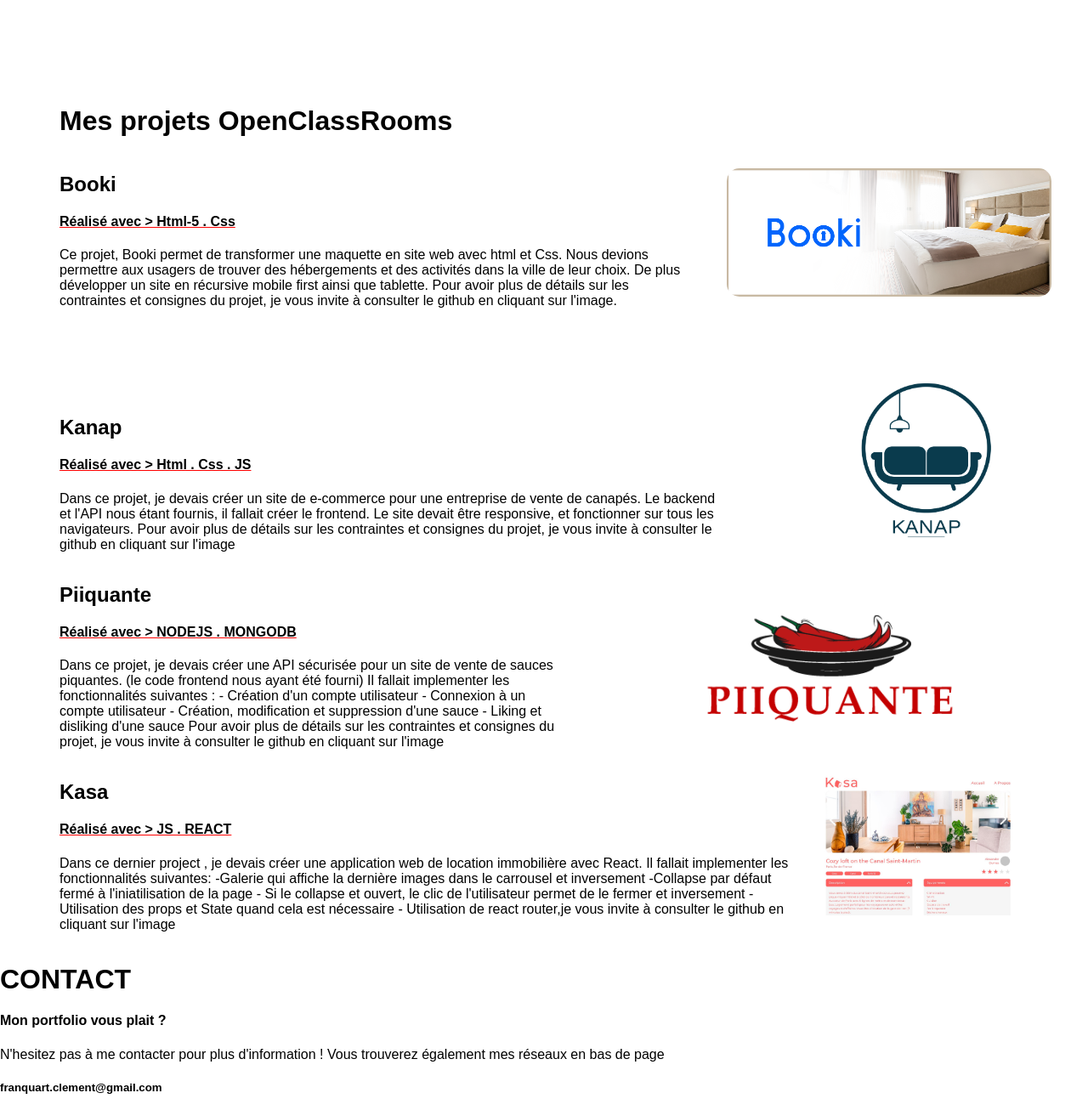
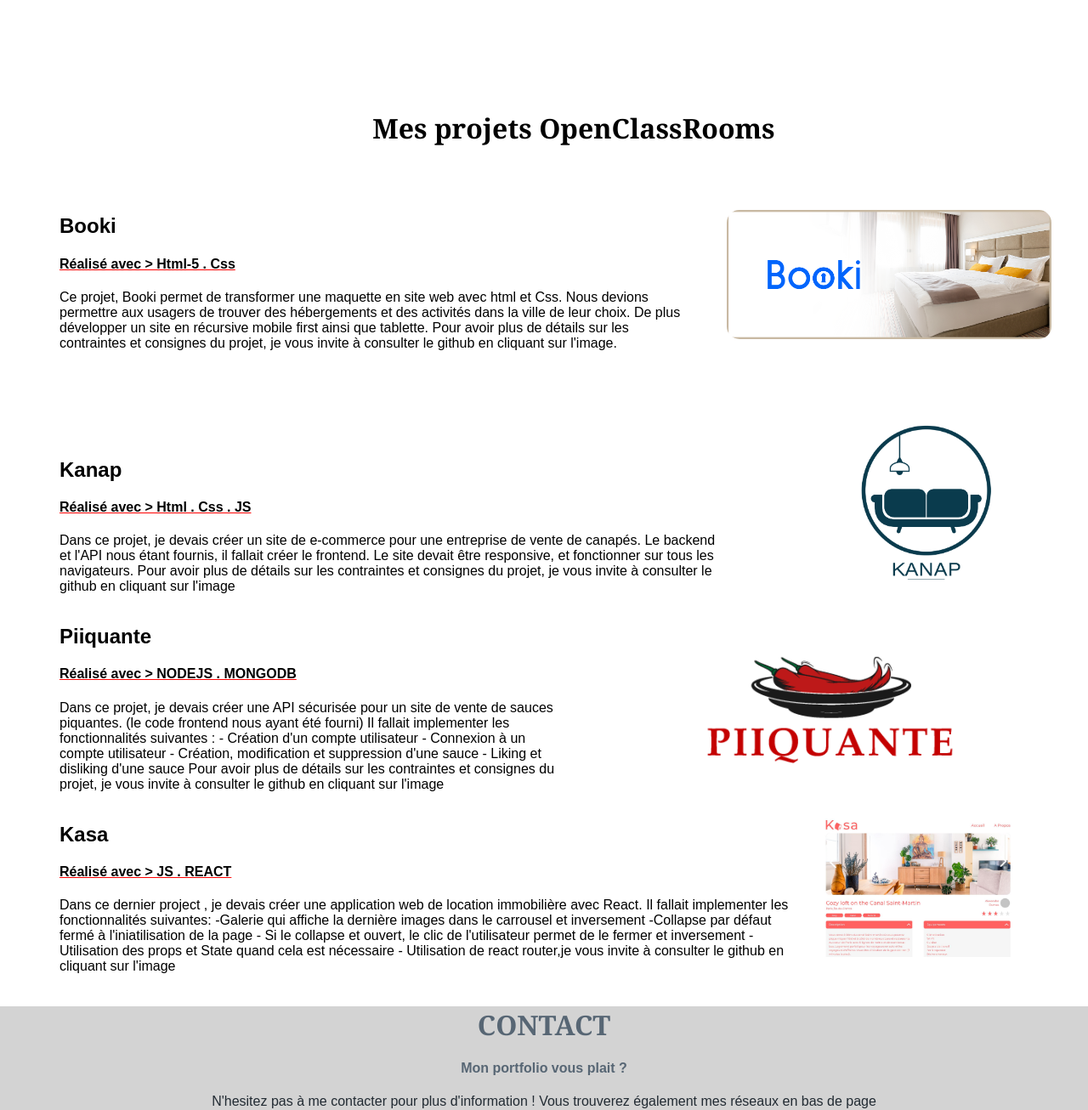
Before and after one commit to ClementFra/Portfolio, a website: page index.html in a window 1280 px wide. Shown: the part 1320-2626 px from the top of the page at 85% size. Drawn offline with Linux system fonts and the light colour scheme.

Commit message:
sass contact && change font family

```diff
--- a/assets/sass/css/styles.scss
+++ b/assets/sass/css/styles.scss
@@ -2,9 +2,8 @@ header {
   display: flex;
   justify-content: space-between;
   align-items: center;
-  margin: 20px auto;
   padding: 0 20px;
-
+  margin-bottom: 40px;
   p {
     font-size: 1.5em;
   }
@@ -31,7 +30,8 @@ header {
   img {
     width: 15%;
     object-fit: cover;
-    border-radius: 5%;
+    border-radius: 50%;
+    box-shadow: 15px 5px 5px #222b33;
   }
   button {
     border-radius: 10px;
@@ -50,6 +50,7 @@ header {
   width: 50%;
   margin: 50px 0 0 450px;
   h1 {
+    font-family: Georgia, "Times New Roman", Times, serif;
     font-size: 1.5em;
     text-align: center;
   }
@@ -79,6 +80,7 @@ header {
   justify-content: space-between;
   margin: 90px auto 150px 50px;
   h1 {
+    font-family: Georgia, "Times New Roman", Times, serif;
     font-size: 2em;
     margin: 70px 20px 0 20px;
   }
@@ -92,7 +94,10 @@ header {
 
 #Project {
   h1 {
+    font-family: Georgia, "Times New Roman", Times, serif;
     margin-left: 70px;
+    margin-bottom: 60px;
+    text-align: center;
   }
 
   #Booki {
@@ -175,3 +180,23 @@ header {
     }
   }
 }
+
+#CONTACT {
+  text-align: center;
+  background-color: lightgrey;
+  h1 {
+    font-family: Georgia, "Times New Roman", Times, serif;
+    color: #576674;
+  }
+  h4 {
+    color: #576674;
+  }
+  p {
+    color: #222b33;
+  }
+  h5 {
+    font-size: 1em;
+    font-style: italic;
+    padding-bottom: 10px;
+  }
+}
```
Also changed, not shown: assets/sass/css/styles.css, 1 other file.
